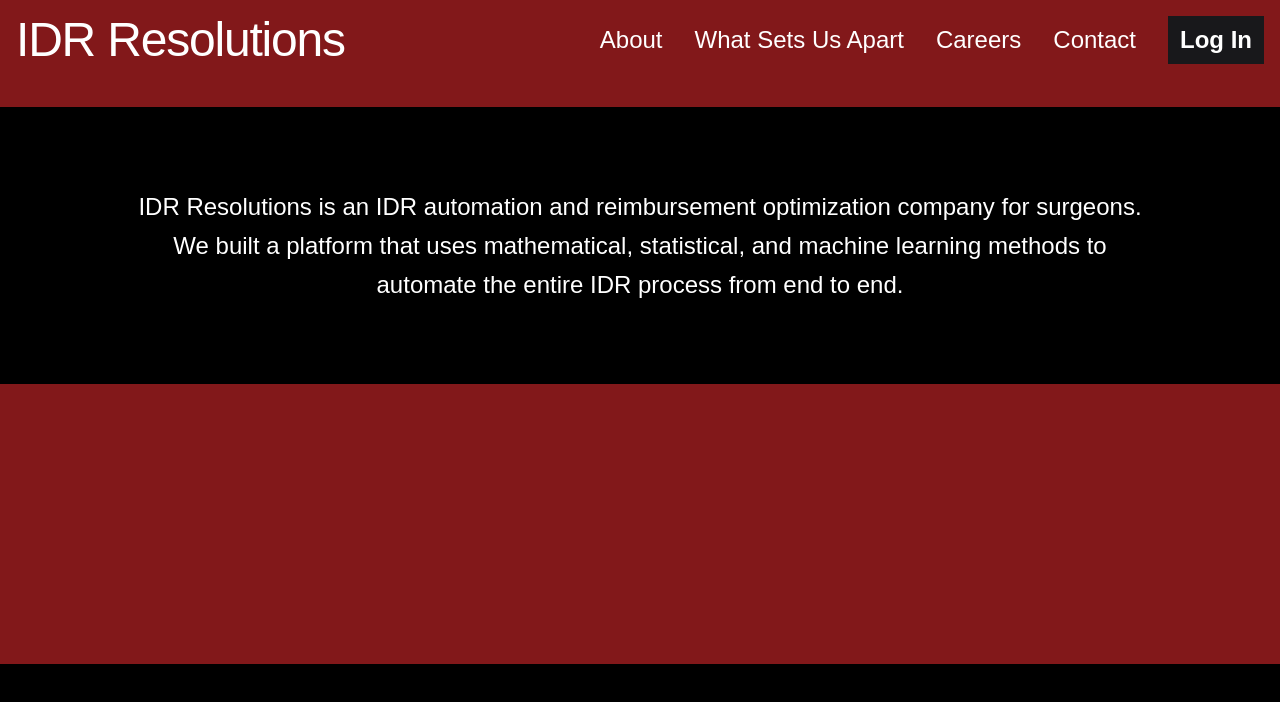
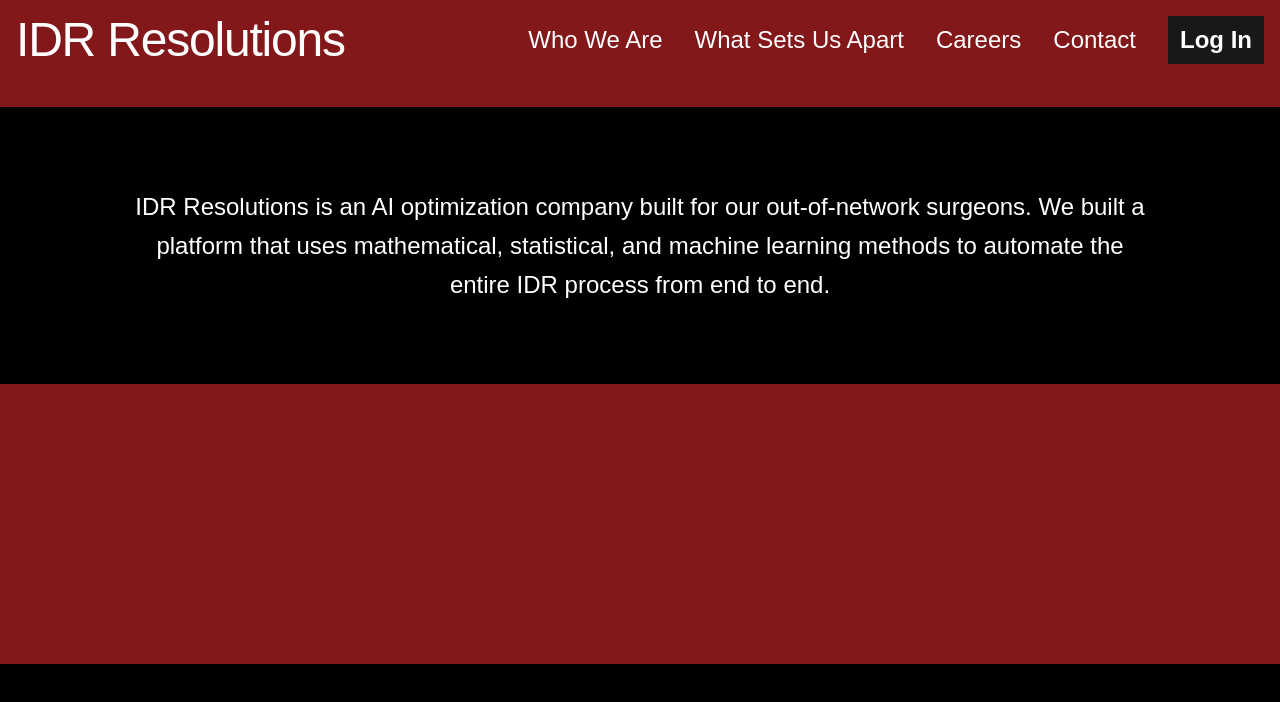
Before and after one commit to Brian63294/IDR-WEBSITE, a Next.js app: page / in a window 1280 px wide. Shown: the top 702 px of the page. Built offline with nearby package versions, Linux system fonts and the light colour scheme.

Commit message:
Add Who We Are page and update nav

```diff
--- a/app/page.tsx
+++ b/app/page.tsx
@@ -4,7 +4,7 @@
   return (
     <main className="min-h-screen bg-black text-white">
       {/* Mobile */}
-      <section className="bg-red-900 border-b border-black md:hidden">
+      <section className="border-b border-black bg-red-900 md:hidden">
         <div className="px-4 py-4">
           <Link href="/" className="inline-block hover:opacity-80">
             <h1 className="text-3xl font-light tracking-tight">
@@ -13,8 +13,8 @@
           </Link>
 
           <nav className="mt-3 flex flex-wrap items-center gap-3 text-sm">
-            <Link href="#" className="hover:opacity-80">
-              About
+            <Link href="/who-we-are" className="hover:opacity-80">
+              Who We Are
             </Link>
             <Link href="/what-sets-us-apart" className="hover:opacity-80">
               What Sets Us Apart
@@ -36,7 +36,7 @@
       </section>
 
       {/* Desktop */}
-      <section className="hidden h-[13.333vh] bg-red-900 border-b-2 border-none md:block">
+      <section className="hidden h-[13.333vh] border-b-2 border-none bg-red-900 md:block">
         <div className="flex items-start justify-between px-4 pt-4">
           <Link href="/" className="inline-block hover:opacity-80">
             <h1 className="text-5xl font-light tracking-tight">
@@ -45,8 +45,8 @@
           </Link>
 
           <nav className="flex items-center gap-8 text-2xl">
-            <Link href="#" className="hover:opacity-80">
-              About
+            <Link href="/who-we-are" className="hover:opacity-80">
+              Who We Are
             </Link>
             <Link href="/what-sets-us-apart" className="hover:opacity-80">
               What Sets Us Apart
@@ -71,10 +71,10 @@
       <section className="bg-black px-4 py-12 md:px-8 md:py-20">
         <div className="mx-auto max-w-5xl">
           <p className="text-center text-lg leading-relaxed text-white md:text-2xl">
-            IDR Resolutions is an IDR automation and reimbursement optimization
-            company for surgeons. We built a platform that uses mathematical,
-            statistical, and machine learning methods to automate the entire IDR
-            process from end to end.
+            IDR Resolutions is an AI optimization company built for our
+            out-of-network surgeons. We built a platform that uses
+            mathematical, statistical, and machine learning methods to
+            automate the entire IDR process from end to end.
           </p>
         </div>
       </section>
--- a/app/what-sets-us-apart/page.tsx
+++ b/app/what-sets-us-apart/page.tsx
@@ -4,15 +4,17 @@
     return (
         <main className="min-h-screen bg-black text-white">
             {/* Mobile */}
-            <section className="bg-red-900 border-b border-black md:hidden">
+            <section className="border-b border-black bg-red-900 md:hidden">
                 <div className="px-4 py-4">
+                    <Link href="/" className="inline-block hover:opacity-80">
                         <h1 className="text-3xl font-light tracking-tight">
                             IDR Resolutions
                         </h1>
+                    </Link>
 
                     <nav className="mt-3 flex flex-wrap items-center gap-3 text-sm">
-                        <Link href="#" className="hover:opacity-80">
-                            About
+                        <Link href="/who-we-are" className="hover:opacity-80">
+                            Who We Are
                         </Link>
                         <Link href="/what-sets-us-apart" className="hover:opacity-80">
                             What Sets Us Apart
@@ -34,15 +36,17 @@
             </section>
 
             {/* Desktop */}
-            <section className="hidden h-[13.333vh] bg-red-900 border-b-2 border-none md:block">
+            <section className="hidden h-[13.333vh] border-b-2 border-none bg-red-900 md:block">
                 <div className="flex items-start justify-between px-4 pt-4">
+                    <Link href="/" className="inline-block hover:opacity-80">
                         <h1 className="text-5xl font-light tracking-tight">
                             IDR Resolutions
                         </h1>
+                    </Link>
 
                     <nav className="flex items-center gap-8 text-2xl">
-                        <Link href="#" className="hover:opacity-80">
-                            About
+                        <Link href="/who-we-are" className="hover:opacity-80">
+                            Who We Are
                         </Link>
                         <Link href="/what-sets-us-apart" className="hover:opacity-80">
                             What Sets Us Apart
```
Also changed, not shown: app/layout.tsx (+10 -10 lines), 1 other file (tests, documents, lock files or other folders). Lines whose indentation alone changed are shown as unchanged.
